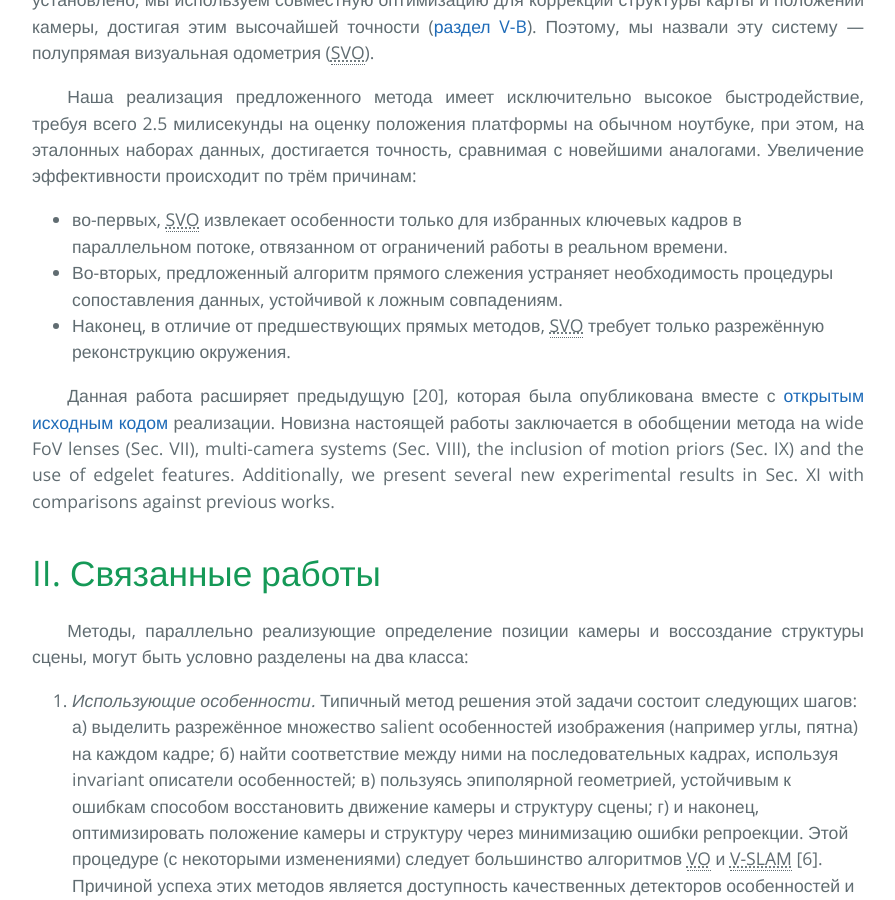
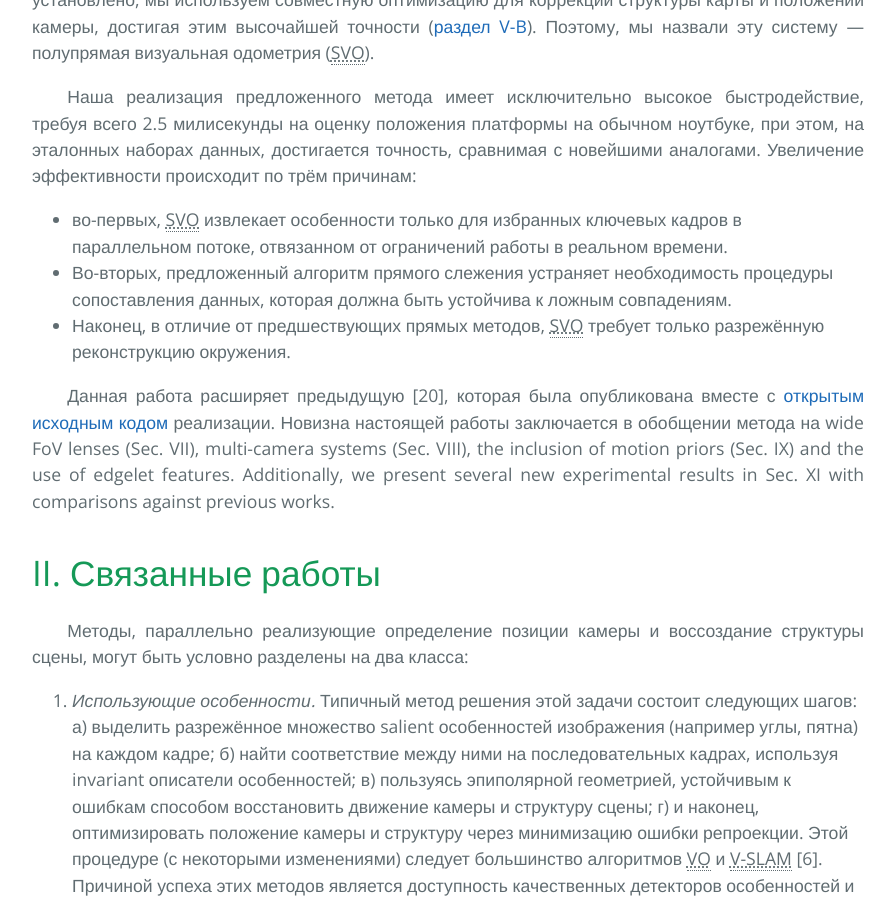
Before and after one commit to i-v-s/slam, a Jekyll site: the page built from svo2.md, in a window 1280 px wide and 900 px high, scrolled down 2805 px. Shown: the whole window, without its empty margins (192-1087 px from the left). Built offline with Jekyll 4.4.1, drawn with Linux system fonts in a browser that asks for light colours; our own code applies the rules of GitHub Pages for plain Markdown files; formulas are drawn with MathJax 3.

Commit message:
Updated svo2.md

```diff
--- a/svo2.md
+++ b/svo2.md
@@ -111,7 +111,7 @@ the UZH Forschungskredit, and the SNSF-ERC Starting Grant.
 ключевых кадров в параллельном потоке, отвязанном от
 ограничений работы в реальном времени.
 - Во-вторых, предложенный алгоритм прямого слежения
-устраняет необходимость процедуры сопоставления данных, устойчивой к ложным совпадениям.
+устраняет необходимость процедуры сопоставления данных, которая должна быть устойчива к ложным совпадениям.
 - Наконец, в отличие от предшествующих прямых методов, SVO требует
 только разрежённую реконструкцию окружения.
 
```
